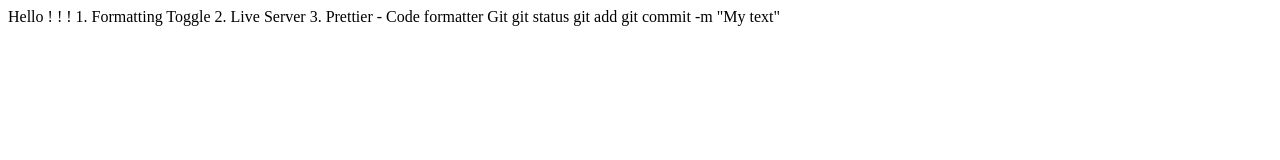
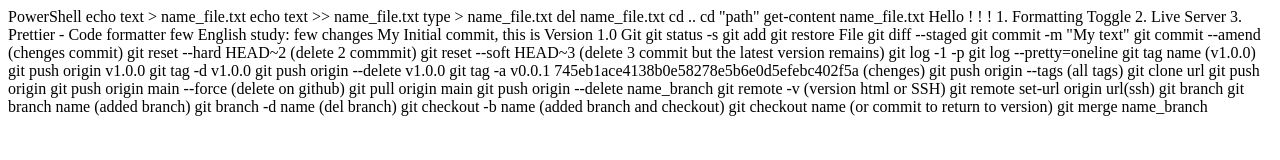
Before and after one commit to Shumcod/gitinfo, a plain HTML site: page index.html in a window 1280 px wide. Drawn offline with Linux system fonts and the light colour scheme.

Commit message:
added tags

```diff
--- a/index.html
+++ b/index.html
@@ -9,15 +9,62 @@
 </head>
 
 <body>
+    PowerShell
+    echo text > name_file.txt
+    echo text >> name_file.txt
+    type > name_file.txt
+    del name_file.txt
+    cd .. cd "path"
+    get-content name_file.txt
+
     Hello ! ! !
     1. Formatting Toggle
     2. Live Server
     3. Prettier - Code formatter
 
+    few English study:
+    few changes
+    My Initial commit, this is Version 1.0
+
+
     Git
-    git status
+    git status -s
     git add
+    git restore File
+    git diff --staged <!-- (staged <-changes-> commit ) -->
     git commit -m "My text"
+    git commit --amend (chenges commit)
+    git reset --hard HEAD~2 (delete 2 commmit)
+    git reset --soft HEAD~3 (delete 3 commit but the latest version remains)
+    git log -1 -p
+    git log --pretty=oneline
+
+    git tag name (v1.0.0)
+    git push origin v1.0.0
+    git tag -d v1.0.0
+    git push origin --delete v1.0.0
+    git tag -a v0.0.1 745eb1ace4138b0e58278e5b6e0d5efebc402f5a (chenges)
+    git push origin --tags (all tags)
+
+    git clone url
+    git push origin
+    git push origin main --force (delete on github)
+    git pull origin main
+    git push origin --delete name_branch
+    git remote -v (version html or SSH)
+    git remote set-url origin url(ssh)
+
+    git branch
+    git branch name (added branch)
+    git branch -d name (del branch)
+    git checkout -b name (added branch and checkout)
+    git checkout name (or commit to return to version)
+    git merge name_branch
+
+
+
+
+
 </body>
 
 </html>
```
Also changed, not shown: 1 other file.
